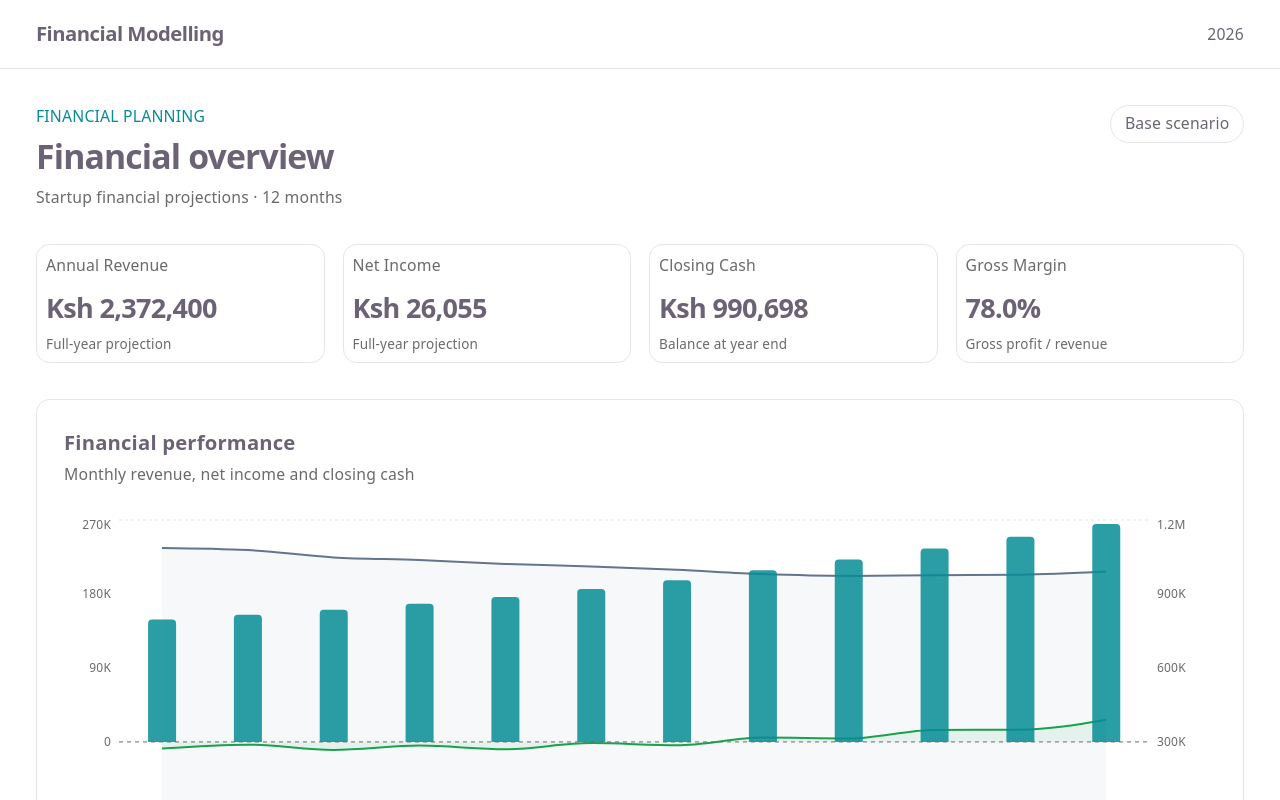
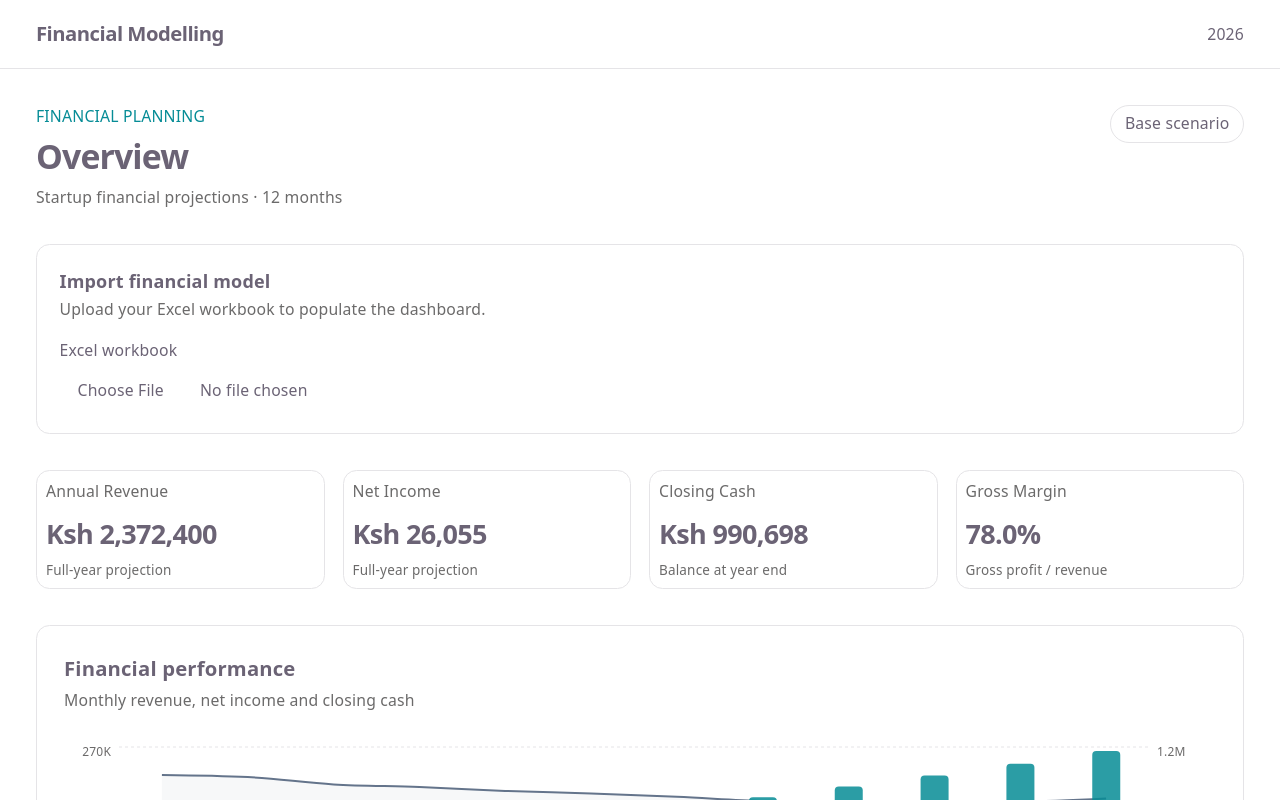
Before and after one commit to josephmangara/financial-modelling, a React (Vite) app: page / in a window 1280 px wide. Shown: the top 800 px of the page. Built offline with nearby package versions, Linux system fonts and the light colour scheme.

Commit message:
added  functionality for uploading the excel workbook and rendering the values

```diff
--- a/src/App.jsx
+++ b/src/App.jsx
@@ -9,6 +9,8 @@ import AssumptionsPanel from "./components/AssumptionsPanel.jsx";
 import ScenarioComparison from "./components/ScenarioComparison.jsx";
 import Header from "./layout/Header.jsx";
 import Footer from "./layout/Footer.jsx";
+import ImportFinancialModel from "./components/ImportFinancialModel";
+
 
 
 function cloneModel(model) {
@@ -61,7 +63,7 @@ export default function App() {
               </p>
 
               <h1 className="mt-2 text-3xl font-semibold tracking-tight">
-                Financial overview
+                Overview
               </h1>
 
               <p className="mt-2 text-sm text-(--muted)">
@@ -73,6 +75,11 @@ export default function App() {
               Base scenario
             </span>
           </header>
+
+          <ImportFinancialModel
+            model={model}
+            onImport={setModel}
+          />
 
           <FinancialKPIs results={results} />
 
--- /dev/null
+++ b/src/components/ImportFinancialModel.jsx
@@ -0,0 +1,140 @@
+
+import { useState } from "react";
+import { importFinancialModel } from "../utils/importFinancialModel";
+
+const formatCurrency = (value) =>
+  new Intl.NumberFormat("en-KE", {
+    style: "currency",
+    currency: "KES",
+    maximumFractionDigits: 0,
+  }).format(value);
+
+export default function ImportFinancialModel({ model, onImport }) {
+  const [parsedModel, setParsedModel] = useState(null);
+  const [fileName, setFileName] = useState("");
+  const [error, setError] = useState("");
+  const [loading, setLoading] = useState(false);
+
+  async function handleFileChange(event) {
+    const file = event.target.files?.[0];
+
+    setParsedModel(null);
+    setFileName("");
+    setError("");
+
+    if (!file) return;
+
+    setLoading(true);
+
+    try {
+      const imported = await importFinancialModel(file, model);
+
+      setParsedModel(imported);
+      setFileName(file.name);
+    } catch (err) {
+      setError(err.message || "Unable to import this workbook.");
+    } finally {
+      setLoading(false);
+      event.target.value = "";
+    }
+  }
+
+  function handleImport() {
+    if (!parsedModel) return;
+
+    onImport(parsedModel);
+    setParsedModel(null);
+    setFileName("");
+    setError("");
+  }
+
+  return (
+    <section className="rounded-xl border border-(--border) p-5">
+      <div className="mb-4">
+        <h2 className="font-semibold">Import financial model</h2>
+        <p className="mt-1 text-sm text-(--muted)">
+          Upload your Excel workbook to populate the dashboard.
+        </p>
+      </div>
+
+      <label className="block text-sm font-medium">
+        Excel workbook
+        <input
+          type="file"
+          accept=".xlsx,.xls"
+          onChange={handleFileChange}
+          disabled={loading}
+          className="mt-2 block w-full text-sm file:mr-4 file:rounded-md file:border-0 file:bg-(--surface) file:px-4 file:py-2 file:font-medium file:text-(--text) hover:file:opacity-80"
+        />
+      </label>
+
+      {loading && (
+        <p className="mt-3 text-sm text-(--muted)">
+          Reading workbook...
+        </p>
+      )}
+
+      {error && (
+        <p role="alert" className="mt-3 text-sm text-red-500">
+          {error}
+        </p>
+      )}
+
+      {parsedModel && (
+        <div className="mt-5 space-y-4">
+          <div className="rounded-lg bg-(--surface) p-4">
+            <p className="text-sm font-medium">{fileName}</p>
+            <p className="mt-1 text-sm text-(--muted)">
+              Workbook recognized. Review the imported values below.
+            </p>
+
+            <div className="mt-4 grid grid-cols-1 gap-4 sm:grid-cols-3">
+              <div>
+                <p className="text-xs text-(--muted)">Opening cash</p>
+                <p className="mt-1 font-medium">
+                  {formatCurrency(parsedModel.opening.cash)}
+                </p>
+              </div>
+
+              <div>
+                <p className="text-xs text-(--muted)">January new customers</p>
+                <p className="mt-1 font-medium">
+                  {parsedModel.newCustomers[0]}
+                </p>
+              </div>
+
+              <div>
+                <p className="text-xs text-(--muted)">December new customers</p>
+                <p className="mt-1 font-medium">
+                  {parsedModel.newCustomers[11]}
+                </p>
+              </div>
+            </div>
+          </div>
+
+          <div className="flex flex-wrap gap-3">
+            <button
+              type="button"
+              onClick={handleImport}
+              className="rounded-md bg-(--accent) px-4 py-2 text-sm font-medium text-black"
+            >
+              Apply imported model
+            </button>
+
+            <button
+              type="button"
+              onClick={() => {
+                setParsedModel(null);
+                setFileName("");
+                setError("");
+              }}
+              className="rounded-md border border-(--border) px-4 py-2 text-sm"
+            >
+              Cancel
+            </button>
+          </div>
+        </div>
+      )}
+    </section>
+  );
+}
```
